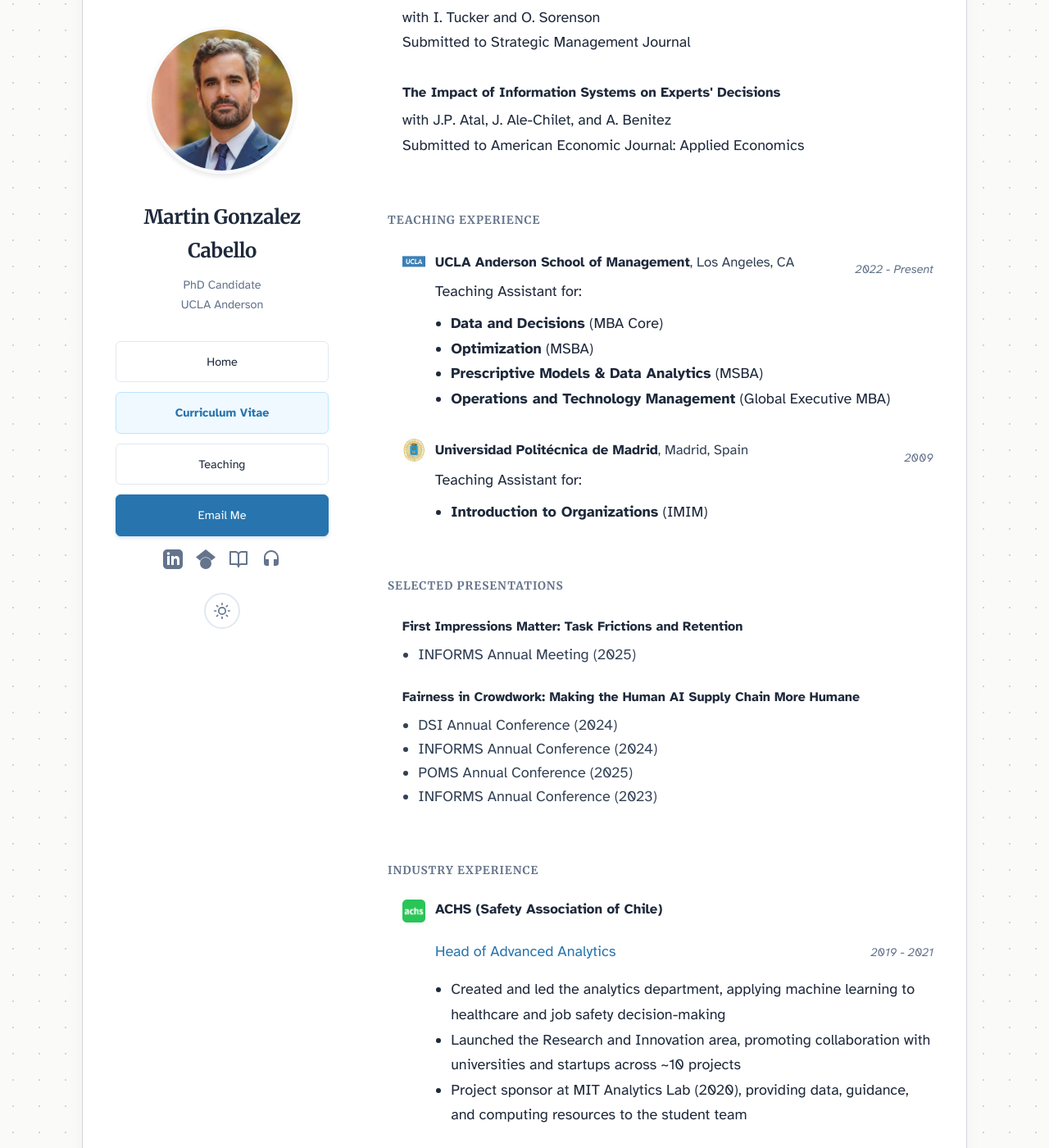
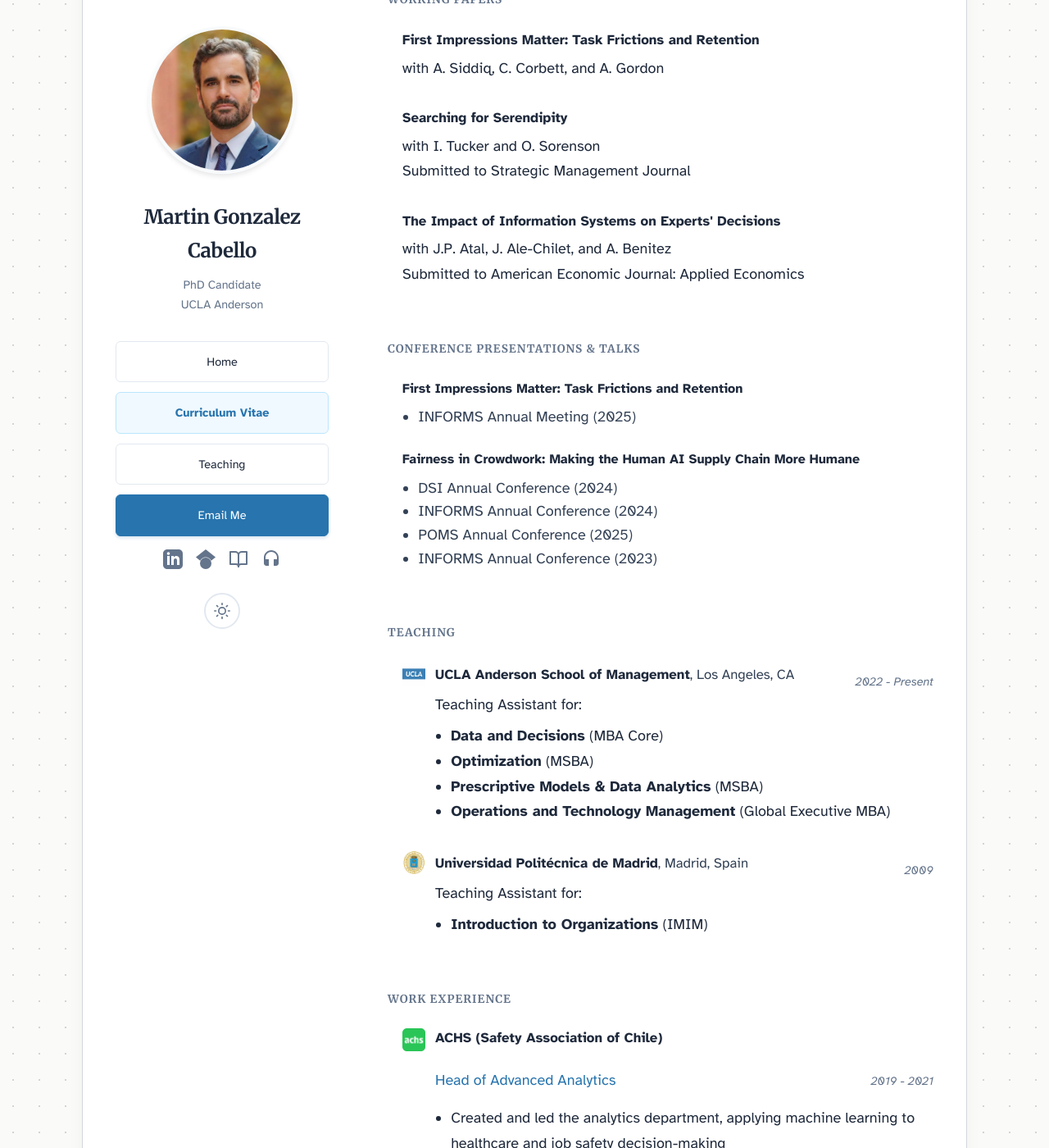
Before and after one commit to martins73/research-site, a Jekyll site: the page built from cv.html, in a window 1280 px wide and 1400 px high, scrolled down 1323 px. Shown: the whole window at 82% size. Built offline with Jekyll 4.4.1, drawn with Linux system fonts in a browser that asks for light colours; some of the changed text lies outside the part shown.

Commit message:
Align web CV section order with print CV and add appointments
Reorder cv.html to match cv-print.html:
  Research Interests → Academic Appointments → Education →
  Publications → Working Papers → Work in Progress →
  Other Articles → Awards → Presentations → Teaching →
  Service → Work Experience → Other Skills → References

- Add Research Interests section (from research_interests.yml)
- Add Academic Appointments section (hidden until populated)
- Add Other Articles section (hidden until populated)
- Break "Research" mega-section into individual sections
- Rename headers to match print CV (e.g. "Work Experience",
  "Awards & Scholarships", "Other Skills")
- Create _data/cv/appointments.yml with documented format

https://claude.ai/code/session_01AAy6LZYttfLVwm5WTxrjVN

```diff
--- a/cv.html
+++ b/cv.html
@@ -19,6 +19,56 @@ description: Academic CV and professional background in analytics, operations, a
         </a>
     </div>
 </div>
+
+<!-- ### RESEARCH INTERESTS ### -->
+
+{% if site.data.cv.research_interests.size > 0 %}
+<section id="research-interests" class="section-spacing">
+    <h3 class="cv-section-header">Research Interests</h3>
+    <div class="cv-entry">
+        <div class="cv-desc cv-desc-no-indent">
+            {{ site.data.cv.research_interests | join: " · " }}
+        </div>
+    </div>
+</section>
+{% endif %}
+
+<!-- ### ACADEMIC APPOINTMENTS ### -->
+
+{% if site.data.cv.appointments and site.data.cv.appointments.size > 0 %}
+<section id="appointments" class="section-spacing">
+    <h3 class="cv-section-header">Academic Appointments</h3>
+
+    {% for item in site.data.cv.appointments %}
+        <div class="cv-entry">
+            <div class="cv-entry-header">
+                <div class="cv-header-group">
+                    {% if item.institution_url %}
+                        <a href="{{ item.institution_url }}" target="_blank" rel="noopener">
+                            <img src="{{ item.logo }}" alt="{{ item.institution }}" class="cv-logo" width="28" height="28" loading="lazy">
+                        </a>
+                    {% else %}
+                        <img src="{{ item.logo }}" alt="{{ item.institution }}" class="cv-logo" width="28" height="28" loading="lazy">
+                    {% endif %}
+
+                    <div>
+                        {% if item.institution_url -%}
+                            <a href="{{ item.institution_url }}" target="_blank" rel="noopener" class="cv-institution-link cv-title cv-inline">{{ item.institution }}</a>
+                        {%- else -%}
+                            <span class="cv-title cv-inline">{{ item.institution }}</span>
+                        {%- endif -%}
+                        <span class="cv-location">, {{ item.location }}</span>
+                    </div>
+                </div>
+
+                <span class="cv-date">{{ item.dates }}</span>
+            </div>
+
+            <div class="cv-role">{{ item.role }}{% if item.department %}, {{ item.department }}{% endif %}</div>
+        </div>
+    {% endfor %}
+</section>
+{% endif %}
 
 <!-- ### EDUCATION ### -->
 
@@ -56,14 +106,12 @@ description: Academic CV and professional background in analytics, operations, a
     {% endfor %}
 </section>
 
-<!-- ### RESEARCH ### -->
-
-<section id="research" class="section-spacing">
-    <h3 class="cv-section-header">Research</h3>
+<!-- ### PUBLICATIONS ### -->
 
 {% assign publications = site.data.papers.papers | where: "cv_category", "Publication" %}
 {% if publications.size > 0 %}
-    <h4 class="cv-subsection-header">Publications</h4>
+<section id="publications" class="section-spacing">
+    <h3 class="cv-section-header">Publications</h3>
     {% for paper in publications %}
     <div class="cv-entry">
         <span class="cv-title">{{ paper.title }}</span>
@@ -76,11 +124,15 @@ description: Academic CV and professional background in analytics, operations, a
         </div>
     </div>
     {% endfor %}
+</section>
 {% endif %}
+
+<!-- ### WORKING PAPERS ### -->
 
 {% assign working_papers = site.data.papers.papers | where: "cv_category", "Working Paper" %}
 {% if working_papers.size > 0 %}
-    <h4 class="cv-subsection-header">Working Papers</h4>
+<section id="working-papers" class="section-spacing">
+    <h3 class="cv-section-header">Working Papers</h3>
     {% for paper in working_papers %}
     <div class="cv-entry">
         <span class="cv-title">{{ paper.title }}</span>
@@ -93,11 +145,15 @@ description: Academic CV and professional background in analytics, operations, a
         </div>
     </div>
     {% endfor %}
+</section>
 {% endif %}
+
+<!-- ### SELECTED WORK IN PROGRESS ### -->
 
 {% assign wip = site.data.papers.papers | where: "cv_category", "Work in Progress" %}
 {% if wip.size > 0 %}
-    <h4 class="cv-subsection-header">Work in Progress</h4>
+<section id="work-in-progress" class="section-spacing">
+    <h3 class="cv-section-header">Selected Work in Progress</h3>
     {% for paper in wip %}
     <div class="cv-entry">
         <span class="cv-title">{{ paper.title }}</span>
@@ -109,13 +165,79 @@ description: Academic CV and professional background in analytics, operations, a
         </div>
     </div>
     {% endfor %}
+</section>
 {% endif %}
+
+<!-- ### OTHER ARTICLES ### -->
+
+{% assign other_articles = site.data.papers.papers | where: "cv_category", "Other Article" %}
+{% if other_articles.size > 0 %}
+<section id="other-articles" class="section-spacing">
+    <h3 class="cv-section-header">Other Articles</h3>
+    {% for paper in other_articles %}
+    <div class="cv-entry">
+        <span class="cv-title">{{ paper.title }}</span>
+        <div class="cv-desc cv-desc-no-indent">
+            with
+            {% for coauthor in paper.coauthors %}
+                {% if forloop.last and forloop.length > 1 %}and {% endif %}{{ coauthor.name }}{% unless forloop.last %}{% if forloop.length > 2 %}, {% else %} {% endif %}{% endunless %}
+            {% endfor %}
+            {% if paper.publication != "" %}<br><em>{{ paper.publication }}</em>{% endif %}
+        </div>
+    </div>
+    {% endfor %}
 </section>
+{% endif %}
+
+<!-- ### AWARDS ### -->
+
+{% if site.data.cv.awards.size > 0 %}
+<section id="awards" class="section-spacing">
+    <h3 class="cv-section-header">Awards &amp; Scholarships</h3>
+    <ul class="cv-talks-list">
+        {% for item in site.data.cv.awards %}
+        <li class="cv-award-item">
+            <div class="cv-award-row">
+                <span>
+                    {{ item.title }}, {{ item.organization }}
+                </span>
+                <span class="cv-date">
+                    {{ item.year }}
+                </span>
+            </div>
+        </li>
+        {% endfor %}
+    </ul>
+</section>
+{% endif %}
+
+<!-- ### PRESENTATIONS ### -->
+
+{% if site.data.cv.presentations.size > 0 %}
+<section id="presentations" class="section-spacing">
+    <h3 class="cv-section-header">Conference Presentations &amp; Talks</h3>
+    {% for paper in site.data.cv.presentations %}
+    <div class="cv-entry cv-paper-block">
+        <div class="cv-paper-title">
+            {{ paper.title }}
+        </div>
+
+        <ul class="cv-talks-list">
+            {% for talk in paper.talks %}
+                <li>
+                    {{ talk.event }} ({{ talk.year }})
+                </li>
+            {% endfor %}
+        </ul>
+    </div>
+    {% endfor %}
+</section>
+{% endif %}
 
 <!-- ### TEACHING ### -->
 
 <section id="teaching" class="section-spacing">
-    <h3 class="cv-section-header">Teaching Experience</h3>
+    <h3 class="cv-section-header">Teaching</h3>
 
     {% for item in site.data.teaching %}
         <div class="cv-entry">
@@ -156,33 +278,11 @@ description: Academic CV and professional background in analytics, operations, a
     {% endfor %}
 </section>
 
-<!-- ### AWARDS ### -->
-
-{% if site.data.cv.awards.size > 0 %}
-<section id="awards" class="section-spacing">
-    <h3 class="cv-section-header">Honors & Awards</h3>
-    <ul class="cv-talks-list">
-        {% for item in site.data.cv.awards %}
-        <li class="cv-award-item">
-            <div class="cv-award-row">
-                <span>
-                    {{ item.title }}, {{ item.organization }}
-                </span>
-                <span class="cv-date">
-                    {{ item.year }}
-                </span>
-            </div>
-        </li>
-        {% endfor %}
-    </ul>
-</section>
-{% endif %}
-
 <!-- ### SERVICE ### -->
 
 {% if site.data.cv.service.size > 0 %}
 <section id="service" class="section-spacing">
-    <h3 class="cv-section-header">Academic Service</h3>
+    <h3 class="cv-section-header">Service &amp; Professional Organizations</h3>
     {% for item in site.data.cv.service %}
     <div class="cv-entry">
         <div class="cv-desc cv-desc-no-indent">
@@ -193,33 +293,10 @@ description: Academic CV and professional background in analytics, operations, a
 </section>
 {% endif %}
 
-<!-- ### PRESENTATIONS ### -->
-
-{% if site.data.cv.presentations.size > 0 %}
-<section id="presentations" class="section-spacing">
-    <h3 class="cv-section-header">Selected Presentations</h3>
-    {% for paper in site.data.cv.presentations %}
-    <div class="cv-entry cv-paper-block">
-        <div class="cv-paper-title">
-            {{ paper.title }}
-        </div>
-
-        <ul class="cv-talks-list">
-            {% for talk in paper.talks %}
-                <li>
-                    {{ talk.event }} ({{ talk.year }})
-                </li>
-            {% endfor %}
-        </ul>
-    </div>
-    {% endfor %}
-</section>
-{% endif %}
-
 <!-- ### INDUSTRY ### -->
 
 <section id="industry" class="section-spacing">
-    <h3 class="cv-section-header">Industry Experience</h3>
+    <h3 class="cv-section-header">Work Experience</h3>
 
     {% for company in site.data.cv.industry %}
         <div class="cv-entry">
@@ -261,7 +338,7 @@ description: Academic CV and professional background in analytics, operations, a
 <!-- ### SKILLS ### -->
 
 <section id="skills" class="section-spacing">
-    <h3 class="cv-section-header">Skills & Qualifications</h3>
+    <h3 class="cv-section-header">Other Skills</h3>
     <div class="cv-entry">
         <div class="cv-desc cv-desc-no-indent cv-skills-container">
             {% for group in site.data.cv.skills %}
```
Also changed, not shown: _data/cv/appointments.yml (added, +10 -0 lines). Lines whose indentation alone changed are shown as unchanged.
